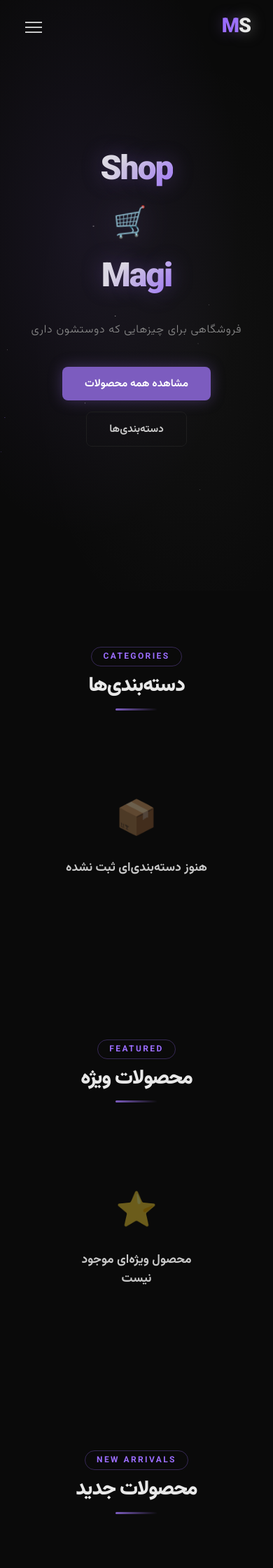
After one commit to AnimaMagni/MagiShop, a Django app: template templates/home.html in a window 390 px wide. The commit adds this page. Shown: the top 2240 px of the page at 70% size. Run offline with Django 5.2, Linux system fonts and the light colour scheme; the template is opened without the code that fills it, so the values that code supplies are empty.

Commit message:
add home page

```diff
--- a/static/css/main.css
+++ b/static/css/main.css
@@ -931,22 +1129,129 @@ body {
     border-radius: 1px;
 }
 
+
 /* =============================================
    RESPONSIVE
    ============================================= */
+
 @media (max-width: 768px) {
-    .nav-links { display: none; }
-    .hamburger { display: flex; }
+    .nav-links {
+        display: none;
+    }
+    .hamburger {
+        display: flex;
+    }
+    .contact-grid,
+    .product-detail-grid {
+        grid-template-columns: 1fr;
+    }
+    .hero-title {
+        font-size: 2.5rem;
+    }
+    .projects-grid {
+        grid-template-columns: 1fr;
+    }
+    .products-grid {
+        grid-template-columns: repeat(auto-fill, minmax(240px, 1fr));
+    }
+}
 
-    .contact-grid,
-    .product-detail-grid { grid-template-columns: 1fr; }
 
-    .hero-title { font-size: 2.5rem; }
+/* =============================================
+   HOME — Magi Hero Text & Cart Animation
+   ============================================= */
 
-    .projects-grid { grid-template-columns: 1fr; }
-    .products-grid { grid-template-columns: repeat(auto-fill, minmax(240px, 1fr)); }
+.hero-magi-wrap {
+    display: flex;
+    align-items: center;
+    justify-content: center;
+    gap: 1.5rem;
+    margin-bottom: 1.5rem;
+    flex-wrap: wrap;
+}
+
+.hero-magi-text {
+    font-size: clamp(3rem, 10vw, 7rem);
+    font-weight: 900;
+    letter-spacing: -2px;
+    color: var(--silver-bright);
+    text-shadow: 0 0 30px var(--purple-glow);
+    background: linear-gradient(135deg, var(--silver-bright) 30%, var(--purple-neon) 100%);
+    -webkit-background-clip: text;
+    background-clip: text;
+    -webkit-text-fill-color: transparent;
+}
+
+.hero-cart {
+    font-size: clamp(2.5rem, 7vw, 4.5rem);
+    display: inline-block;
+    filter: drop-shadow(0 0 20px var(--purple-glow));
+    animation: cart-roll 1.8s ease-in-out infinite;
+}
+
+@keyframes cart-roll {
+    0% {
+        transform: translateX(0) rotate(0deg);
+    }
+    25% {
+        transform: translateX(10px) rotate(8deg);
+    }
+    50% {
+        transform: translateX(0) rotate(0deg);
+    }
+    75% {
+        transform: translateX(-10px) rotate(-8deg);
+    }
+    100% {
+        transform: translateX(0) rotate(0deg);
+    }
+}
+
+
+/* =============================================
+   CATEGORY GRID
+   ============================================= */
+
+.category-grid {
+    display: grid;
+    grid-template-columns: repeat(auto-fill, minmax(180px, 1fr));
+    gap: 1.25rem;
+}
+
+.category-card {
+    background: var(--black-card);
+    border: 1px solid var(--black-border);
+    border-radius: var(--radius);
+    padding: 1.75rem 1rem;
+    text-align: center;
+    text-decoration: none;
+    transition: all var(--transition);
+}
+
+.category-card:hover {
+    border-color: var(--purple);
+    box-shadow: 0 8px 30px rgba(124, 92, 191, 0.2);
+    transform: translateY(-4px);
+}
+
+.category-name {
+    color: var(--silver-bright);
+    font-weight: 700;
+    font-size: 1rem;
+}
+
+@media (max-width: 768px) {
+    .hero-magi-wrap {
+        flex-direction: column;
+        gap: 0.5rem;
+    }
 }
 
 @media (prefers-reduced-motion: reduce) {
-    *, *::before, *::after { animation-duration: 0.01ms !important; transition-duration: 0.01ms !important; }
+    *,
+    *::before,
+    *::after {
+        animation-duration: 0.01ms !important;
+        transition-duration: 0.01ms !important;
+    }
 }
--- a/templates/base.html
+++ b/templates/base.html
@@ -17,7 +17,7 @@
     <nav class="navbar" id="navbar">
         <div class="nav-container">
             <a href="{% url 'store' %}" class="nav-logo">
-                <span class="logo-a">M</span><span class="logo-m">A</span>
+                <span class="logo-a">S</span><span class="logo-m">M</span>
             </a>
             <ul class="nav-links">
                 <li><a href="{% url 'store' %}" class="nav-link {% if request.resolver_match.url_name == 'store' %}active{% endif %}">فروشگاه</a></li>
@@ -53,7 +53,7 @@
     <footer class="footer">
         <div class="footer-inner">
             <div class="footer-logo">
-                <span class="logo-a">A</span><span class="logo-m">M</span>
+                <span class="logo-a">M</span><span class="logo-m">S</span>
             </div>
             <p class="footer-tagline">magishop — Crafted with code & creativity</p>
             <div class="footer-links">
--- /dev/null
+++ b/templates/home.html
@@ -0,0 +1,119 @@
+{% extends 'base.html' %} {% load static %} {% block title %}MagiShop — خانه{% endblock %} {% block content %}
+
+<!-- ===== HERO ===== -->
+<section class="hero">
+    <div class="hero-bg"></div>
+    <div class="hero-particles"></div>
+
+    <div class="hero-content">
+        <div class="hero-magi-wrap">
+            <h1 class="hero-magi-text">Shop</h1>
+            <div class="hero-cart">🛒</div>
+            <h1 class="hero-magi-text">Magi</h1>
+        </div>
+
+        <p class="hero-subtitle">فروشگاهی برای چیزهایی که دوستشون داری</p>
+
+        <div class="hero-cta">
+            <a href="{% url 'store' %}" class="btn btn-primary">مشاهده همه محصولات</a>
+            <a href="#categories" class="btn btn-secondary">دسته‌بندی‌ها</a>
+        </div>
+    </div>
+</section>
+
+<!-- ===== CATEGORIES ===== -->
+<section class="section" id="categories">
+    <div class="section-header reveal">
+        <div class="section-eyebrow">Categories</div>
+        <h2 class="section-title">دسته‌بندی‌ها</h2>
+        <div class="section-divider"></div>
+    </div>
+
+    <div class="category-grid stagger">
+        {% for cat in categories %}
+        <a href="{% url 'store' %}?category={{ cat.slug }}" class="category-card reveal" style="--i: {{ forloop.counter0 }}">
+            <div class="category-name">{{ cat.name }}</div>
+        </a>
+        {% empty %}
+        <div class="empty-state">
+            <div class="empty-state-icon">📦</div>
+            <h3>هنوز دسته‌بندی‌ای ثبت نشده</h3>
+        </div>
+        {% endfor %}
+    </div>
+</section>
+
+<!-- ===== FEATURED PRODUCTS ===== -->
+<section class="section">
+    <div class="section-header reveal">
+        <div class="section-eyebrow">Featured</div>
+        <h2 class="section-title">محصولات ویژه</h2>
+        <div class="section-divider"></div>
+    </div>
+
+    <div class="products-grid stagger">
+        {% for product in featured_products %}
+        <a href="{% url 'product_detail' product.slug %}" class="product-card reveal" style="--i: {{ forloop.counter0 }}">
+            <div style="position: relative;">
+                {% if product.image %}
+                <img src="{{ product.image.url }}" alt="{{ product.name }}" class="product-img"> {% else %}
+                <div class="product-img-placeholder">🛒</div>
+                {% endif %}
+                <span class="badge-featured" style="position: absolute; top: 10px; right: 10px;">ویژه</span>
+            </div>
+            <div class="product-body">
+                {% if product.category %}
+                <div style="font-size: 0.7rem; color: var(--purple-neon); font-weight: 700; letter-spacing: 0.1em; margin-bottom: 0.4rem; text-transform: uppercase;">{{ product.category.name }}</div>
+                {% endif %}
+                <div class="product-name">{{ product.name }}</div>
+                <div class="product-price">{{ product.formatted_price }}</div>
+                <p class="product-desc">{{ product.description|truncatechars:80 }}</p>
+            </div>
+        </a>
+        {% empty %}
+        <div class="empty-state">
+            <div class="empty-state-icon">⭐</div>
+            <h3>محصول ویژه‌ای موجود نیست</h3>
+        </div>
+        {% endfor %}
+    </div>
+</section>
+
+<!-- ===== NEW PRODUCTS ===== -->
+<section class="section">
+    <div class="section-header reveal">
+        <div class="section-eyebrow">New Arrivals</div>
+        <h2 class="section-title">محصولات جدید</h2>
+        <div class="section-divider"></div>
+    </div>
+
+    <div class="products-grid stagger">
+        {% for product in new_products %}
+        <a href="{% url 'product_detail' product.slug %}" class="product-card reveal" style="--i: {{ forloop.counter0 }}">
+            {% if product.image %}
+            <img src="{{ product.image.url }}" alt="{{ product.name }}" class="product-img">
+            {% else %}
+            <div class="product-img-placeholder">🛒</div>
+            {% endif %}
+            <div class="product-body">
+                {% if product.category %}
+                <div style="font-size: 0.7rem; color: var(--purple-neon); font-weight: 700; letter-spacing: 0.1em; margin-bottom: 0.4rem; text-transform: uppercase;">{{ product.category.name }}</div>
+                {% endif %}
+                <div class="product-name">{{ product.name }}</div>
+                <div class="product-price">{{ product.formatted_price }}</div>
+                <p class="product-desc">{{ product.description|truncatechars:80 }}</p>
+            </div>
+        </a> {% empty %}
+        <div class="empty-state">
+            <div class="empty-state-icon">🆕</div>
+            <h3>محصول جدیدی موجود نیست</h3>
+        </div>
+        {% endfor %}
+    </div>
+
+    <div style="text-align: center; margin-top: 2.5rem;">
+        <a href="{% url 'store' %}" class="btn btn-primary">مشاهده همه محصولات</a>
+    </div>
+</section>
+
+{% endblock %}
```
Also changed, not shown: other parts of static/css/main.css (+270 -72 lines), shop/views.py (+17 -0 lines).
